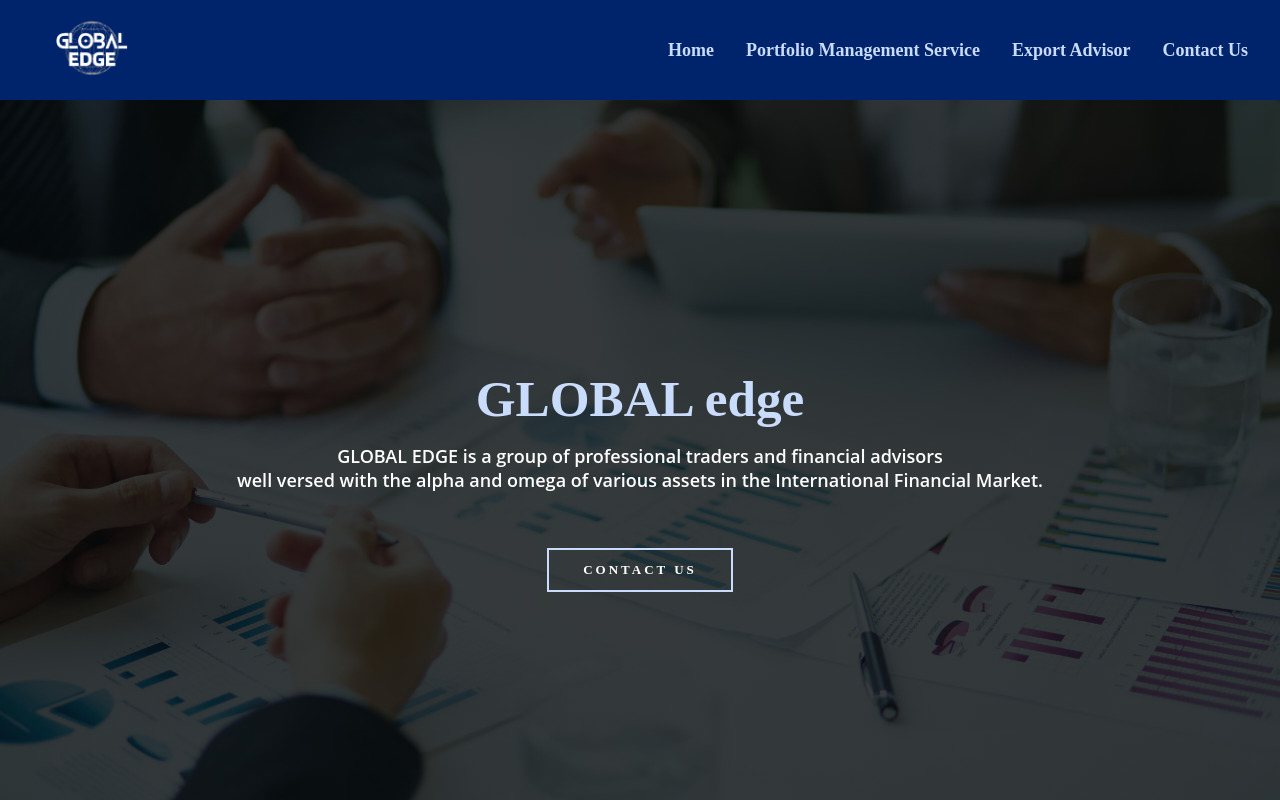
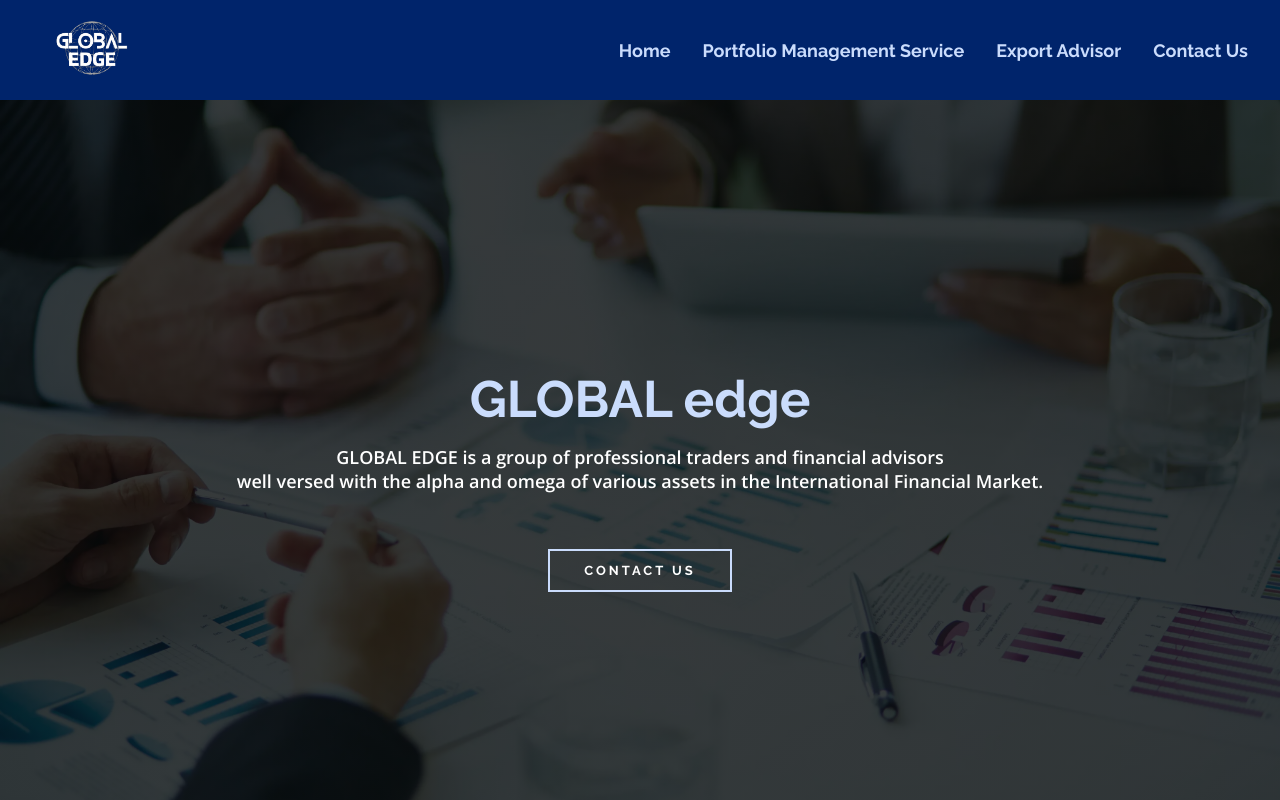
Before and after one commit to abdulsamad2003/prefex-solution, a React (Create React App) app: page / in a window 1280 px wide. Built offline with nearby package versions, Linux system fonts and the light colour scheme.

Commit message:
font style fix

```diff
--- a/src/App.js
+++ b/src/App.js
@@ -11,7 +11,7 @@
      <Helmet>
      <link rel="preload" as="font" href="https://fonts.googleapis.com" crossorigin="anonymous"/>
      <link rel="preload" as="font" href="https://fonts.gstatic.com" crossorigin="anonymous"/>
-     <link rel="preload" href="https://fonts.googleapis.com/css2?family=Open+Sans:ital,wght@0,300..800;1,300..800&family=Raleway:ital,wght@0,100..900;1,100..900&display=swap" />
+     <link href="https://fonts.googleapis.com/css2?family=Open+Sans:ital,wght@0,300..800;1,300..800&family=Raleway:ital,wght@0,100..900;1,100..900&display=swap" rel="stylesheet"/>
       </Helmet>
       <Nav/>
       <Home/>
```
Also changed, not shown: src/assets/home.webp, src/assets/logo.webp.
